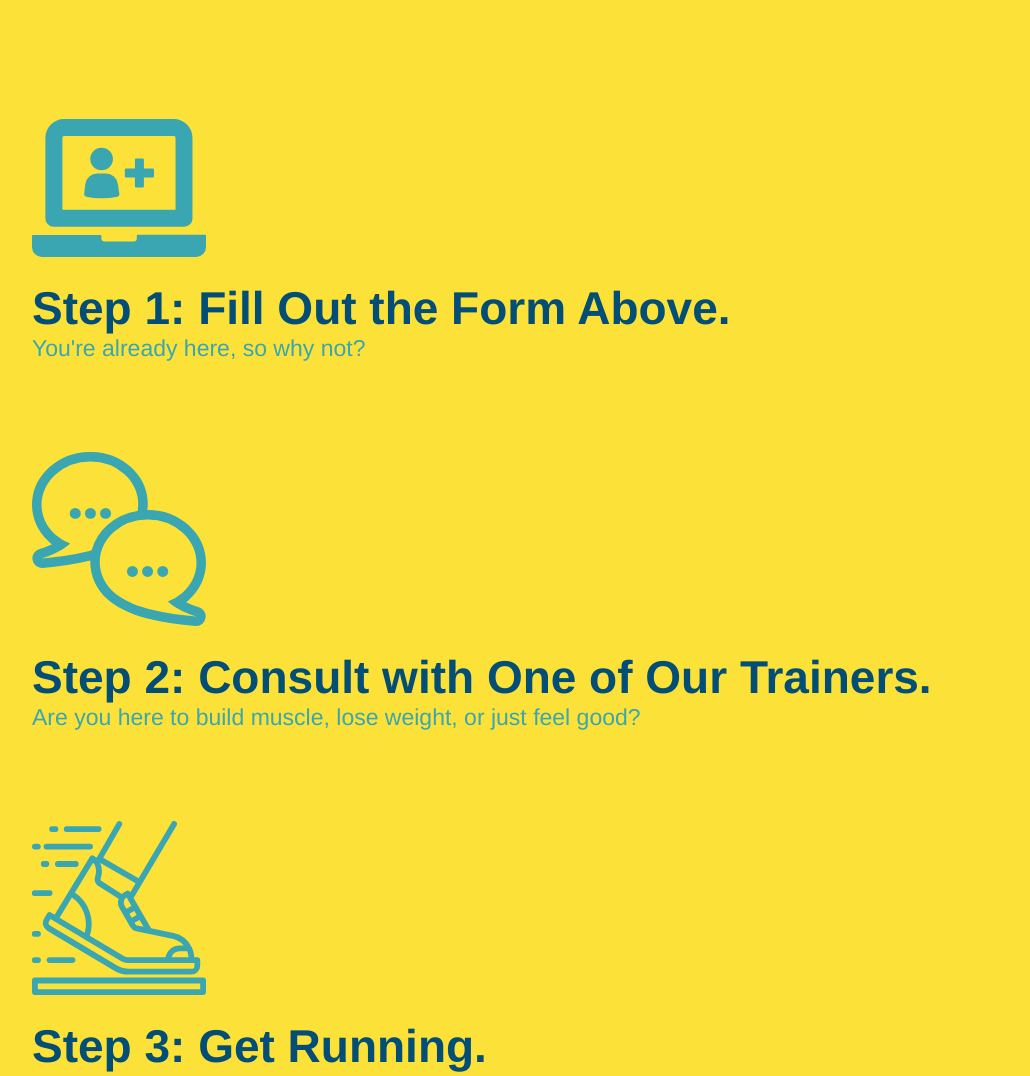
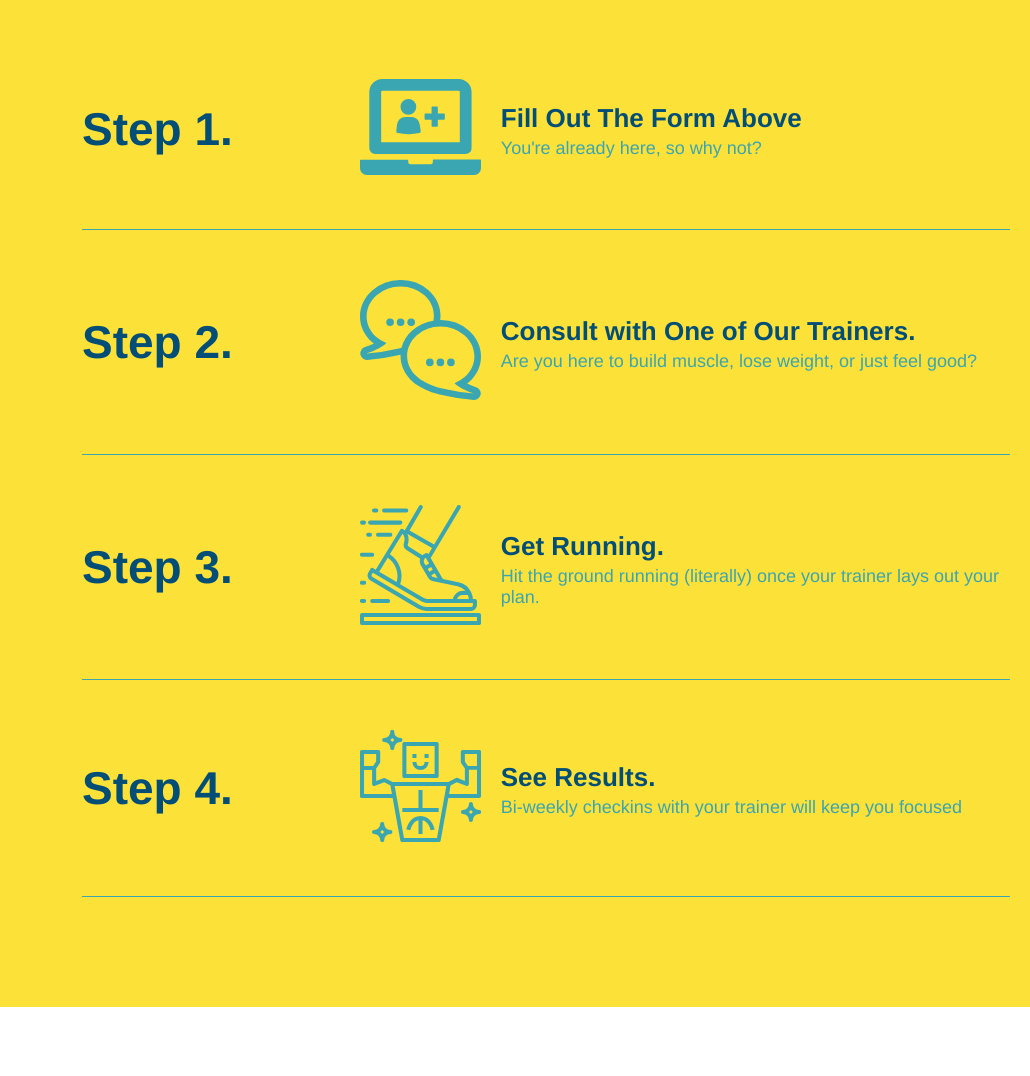
Before and after one commit to cpesar/run-buddy1, a plain HTML site: page index.html in a window 1280 px wide. Shown: the part 1280-2356 px from the top of the page, without its empty margins (28-1058 px from the left). Drawn offline with Linux system fonts and the light colour scheme.

Commit message:
added flexbox to steps

```diff
--- a/assets/css/style.css
+++ b/assets/css/style.css
@@ -198,28 +198,56 @@ section {
   border-color: #39a6b2;
 }
 
-.steps div {
-  margin-bottom: 80px;
+.step {
+  margin: 50px;
+  padding-bottom: 50px;
+  width: 80%;
+  border-bottom: 1px solid #39a6b2;
+  display: flex;
+  flex-wrap: wrap;
+  align-items: center;
+  justify-content: space-between;
 }
 
-.steps img {
-  width: 15%;
-  margin: 10px 0;
+.step-info {
+  flex: 2 70%;
+  display: flex;
+  flex-wrap: wrap;
+  align-items: center;
 }
 
-.steps h3 {
+.step-text {
+  flex: 12;
+}
+
+.step-img {
+  flex: 1 12%;
+  margin-right: 20px;
+}
+
+.step-img img {
+  max-width: 100%;
+}
+
+.step h3 {
   color: #024e76;
   font-size: 46px;
-  margin-top: 10px;
+  flex: 1 30%;
 }
 
-.steps p {
+.step-text p {
   color: #39a6b2;
-  font-size: 23px;
+  font-size: 18px;
+}
+
+.step-text h4 {
+  font-size: 26px;
+  line-height: 1.5;
+  color: #024e76;
 }
 
 .steps span {
-  font-size: 38px;
+
 }
 
 .trainers {
--- a/index.html
+++ b/index.html
@@ -103,29 +103,58 @@
       What You Do
     </h2>
   </div>
-    <div>
+
      <!--insert this img element-->
+    <div class="step">
+      <h3>Step 1.</h3>
+      <div class="step-info">
+        <div class="step-img">
           <img src="./assets/images/step-1.svg" alt=""/>
-      <h3>Step 1: Fill Out the Form Above. </span></h3>
+          </div>
+          <div class="step-text">
+            <h4>Fill Out The Form Above</h4>
             <p>You're already here, so why not?</p>
           </div>
+        </div>
+      </div>
 
-    <div>
+    <div class="step">
+      <h3>Step 2.</h3>
+      <div class="step-info">
+        <div class="step-img">
           <img src="./assets/images/step-2.svg" alt="" />
-      <h3>Step 2: Consult with One of Our Trainers.</span></h3>
+        </div>
+        <div class="step-text">
+          <h4>Consult with One of Our Trainers.</h4>
           <p>Are you here to build muscle, lose weight, or just feel good?</p>
           </div>
+        </div>
+      </div>
 
-    <div>
+      <div class="step">
+        <h3>Step 3.</h3>
+        <div class="step-info">
+          <div class="step-img">
             <img src="./assets/images/step-3.svg" alt="" />
-      <h3>Step 3: Get Running.</span></h3>
+          </div>
+          <div class="step-text">
+            <h4>Get Running.</h4>
             <p>Hit the ground running (literally) once your trainer lays out your plan.</p>
           </div>
+        </div>
+      </div>
 
-    <div>
+      <div class="step">
+        <h3>Step 4.</h3>
+        <div class="step-info">
+          <div class="step-img">
             <img src="./assets/images/step-4.svg" alt="" />
-      <h3>Step 4: See Results.</span></h3>
+          </div>
+          <div class="step-text">
+            <h4>See Results.</h4>
             <p>Bi-weekly checkins with your trainer will keep you focused</p>
+          </div>
+        </div>
       </div>
   </section>
 
```
Lines whose indentation alone changed are shown as unchanged.
